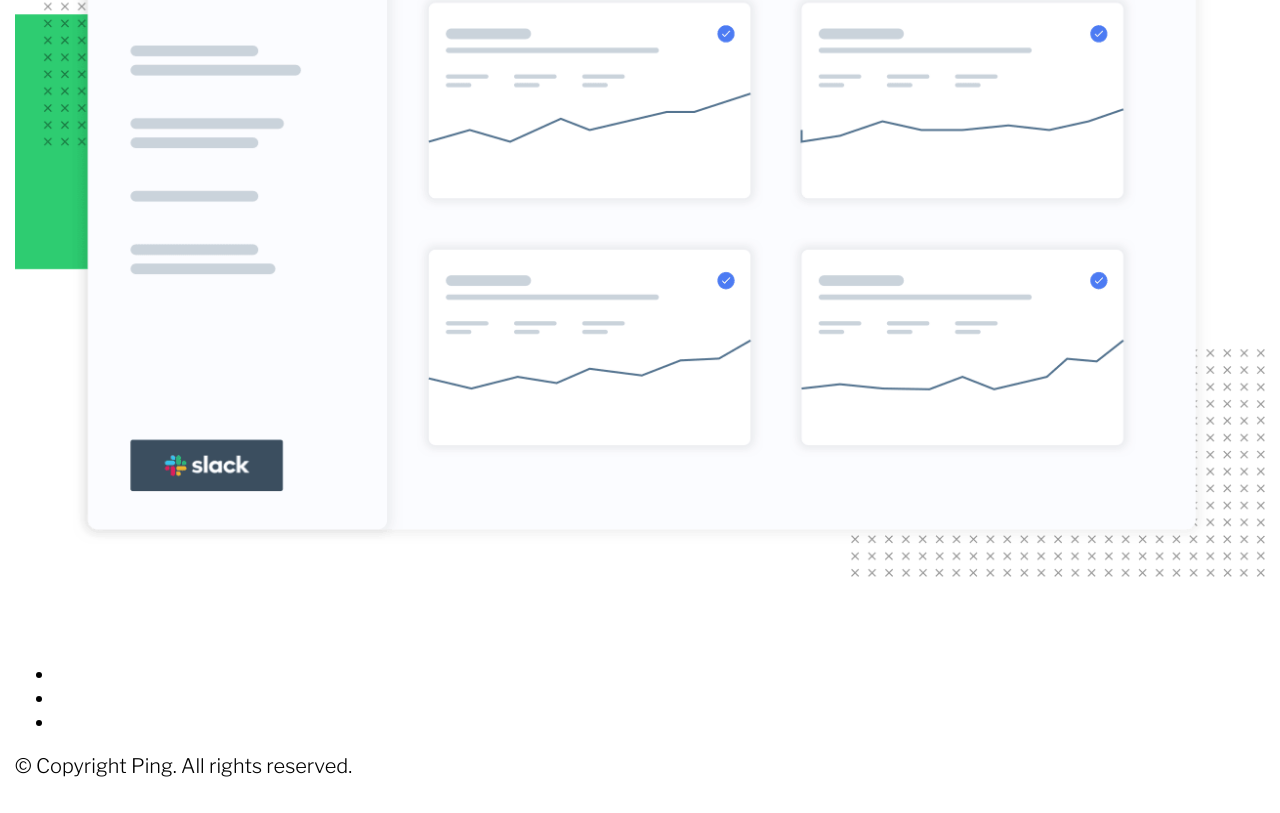
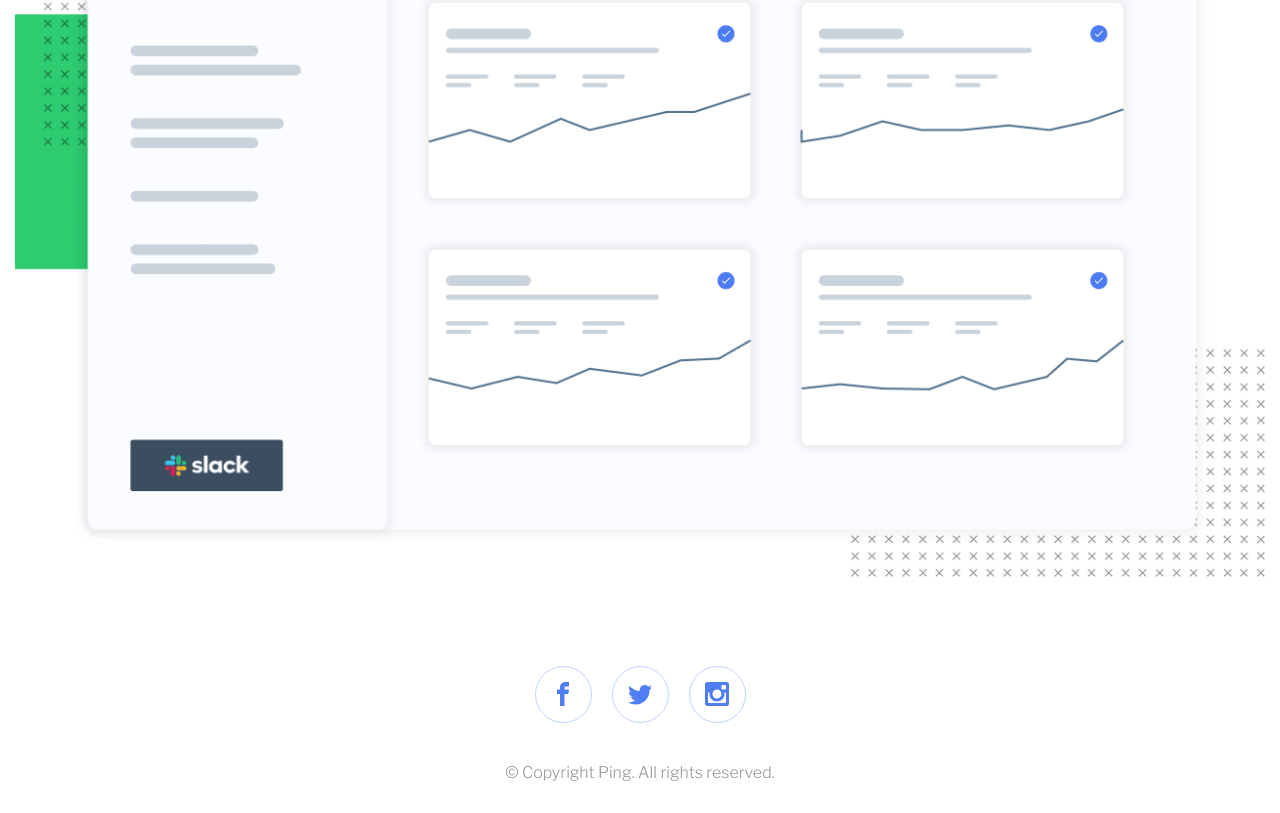
Before and after one commit to lmpko/frontendmentor-ping-coming-soon-page-master, a React app: page / in a window 1280 px wide. Shown: the part 606-1419 px from the top of the page. Built offline with nearby package versions, Linux system fonts and the light colour scheme.

Commit message:
react icons added, social menu css added

```diff
--- a/app.css
+++ b/app.css
@@ -74,3 +74,32 @@ main{
     height: auto;
     margin: 3.75rem 0;
 }
+
+.footer-container{
+    display: flex;
+    flex-direction: column;
+    align-items: center;
+    font-size: 1rem;
+    color: var(--fouthary-color);
+}
+
+.footer-container ul{
+    list-style: none;
+    font-size: 1.5rem;
+    display: flex;
+    padding: 0;
+}
+
+.footer-container ul li a{
+    color: var(--primary-color);
+    width: 1.5625rem;
+    height: 1.5625rem;
+}
+
+.footer-container ul li {
+    padding: .9375rem;
+    border: 1px solid var(--secondary-color);
+    border-radius: 50%;
+    display: flex;
+    margin: 0 .625rem  ;
+  }
--- a/package.json
+++ b/package.json
@@ -19,7 +19,8 @@
   "homepage": "https://github.com/lmpko/frontendmentor-ping-coming-soon-page-master#readme",
   "dependencies": {
     "react": "^18.2.0",
-    "react-dom": "^18.2.0"
+    "react-dom": "^18.2.0",
+    "react-icons": "^4.8.0"
   },
   "devDependencies": {
     "parcel": "^2.8.3",
--- a/src/FooterComponent.js
+++ b/src/FooterComponent.js
@@ -3,7 +3,7 @@ import SocialMenuComponent from './SocialMenuComponent'
 
 const FooterComponent = () => {
   return (
-    <div>
+    <div className='footer-container'>
       <SocialMenuComponent/>
       <p>&copy; Copyright Ping. All rights reserved.</p>
     </div>
--- a/src/SocialMenuComponent.js
+++ b/src/SocialMenuComponent.js
@@ -1,11 +1,12 @@
 import React from 'react'
+import {ImFacebook, ImTwitter,ImInstagram} from "react-icons/im"
 
 const SocialMenuComponent = () => {
   return (
     <ul>
-        <li><a href=""></a></li>
-        <li><a href=""></a></li>
-        <li><a href=""></a></li>
+        <li><a href=""><ImFacebook/></a></li>
+        <li><a href=""><ImTwitter/></a></li>
+        <li><a href=""><ImInstagram/></a></li>
     </ul>
   )
 }
```
Also changed, not shown: 1 other file.
